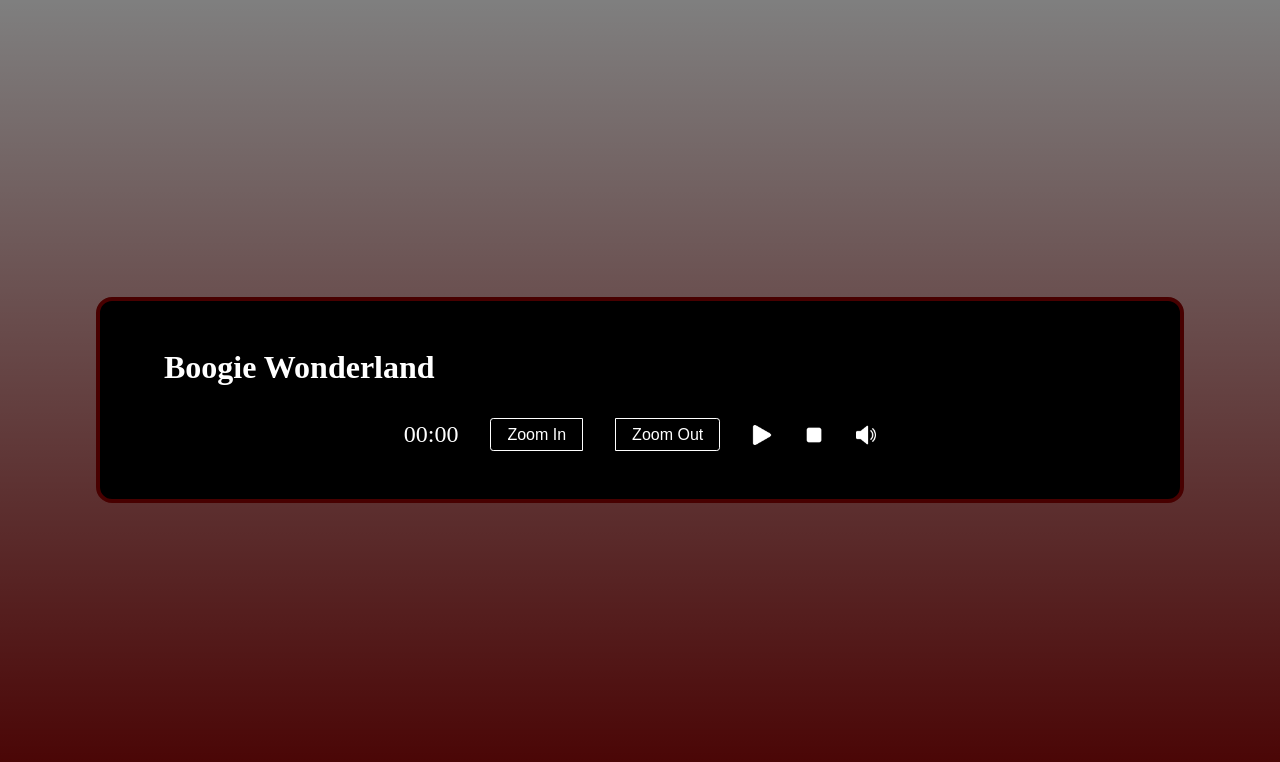
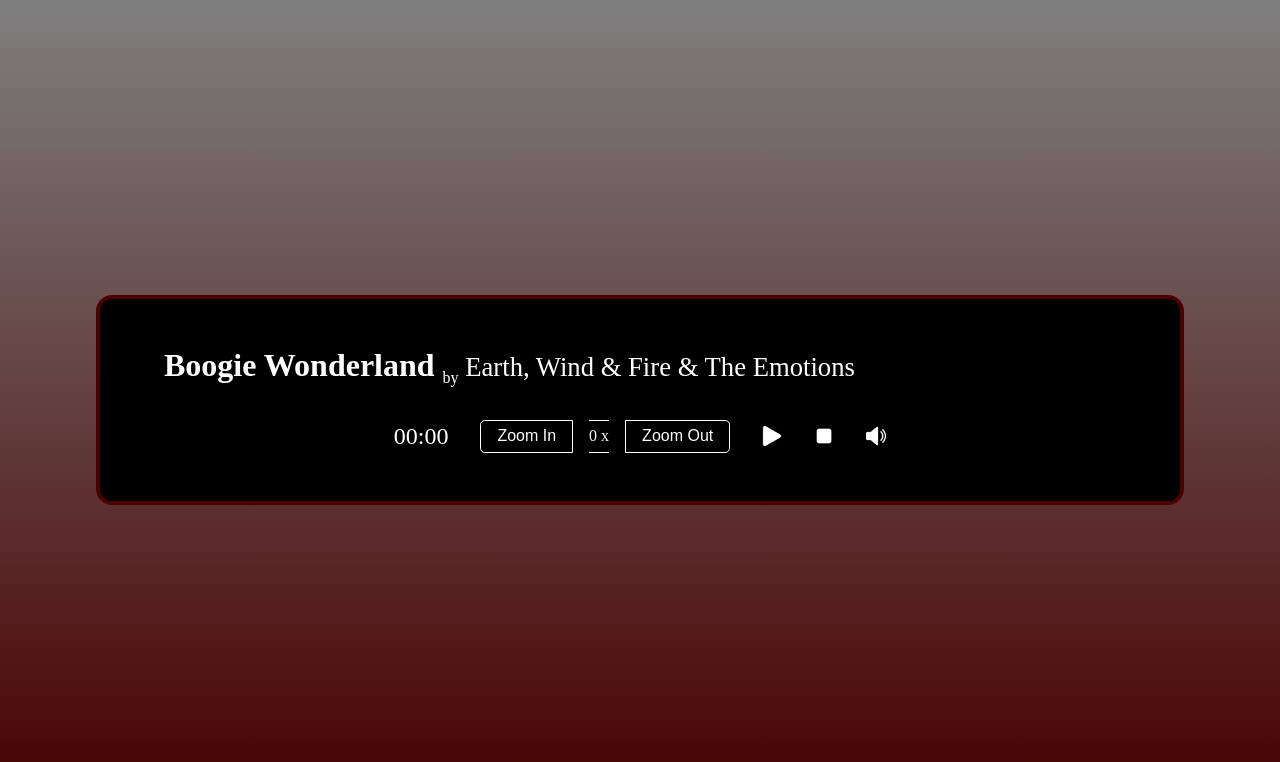
Before and after one commit to MikeXXd/Drupal_Art_prioject_JS, a plain HTML site: page index.html in a window 1280 px wide. Drawn offline with Linux system fonts and the light colour scheme.

Commit message:
Final Tuning and added ZoomInfo

```diff
--- a/index.html
+++ b/index.html
@@ -9,11 +9,15 @@
   </head>
   <body class="main">
     <div id="music" class="music">
-      <h1>Boogie Wonderland</h1>
+      <h1>
+        Boogie Wonderland <sub>by</sub
+        ><span> Earth, Wind & Fire & The Emotions</span>
+      </h1>
       <div id="waveform"></div>
       <div class="controls">
-        <span id="currentTime">00:00</span>
+        <span id="currentTime" class="time">00:00</span>
         <button id="zoomInBtn">Zoom In</button>
+        <span id="zoomInfo" class="zoom-info">0 x</span>
         <button id="zoomOutBtn">Zoom Out</button>
         <img id="playBtn" src="./media/play.png" alt="play/pause" />
         <img id="stopBtn" src="./media/stop.png" alt="stop" />
--- a/script.js
+++ b/script.js
@@ -1,11 +1,10 @@
 import WaveSurfer from "https://unpkg.com/wavesurfer.js@7/dist/wavesurfer.esm.js";
 
-// preset-----------------------------------start--
+// presets----------------------------------
+const MIN_PX_PER_SEC = 5; // ideal MIN_PX_PER_SEC for screen width: 1920px is 5, better to deal with it dynamically, but it's not the point of this project. See function init() at the end of this file.
+let INITIAL_ZOOM = 0; // 0 = no zoom
 
-const  MIN_PX_PER_SEC = 5; // ideal MIN_PX_PER_SEC for screen width: 1920px is 5
-
-// preset-----------------------------------end--
-
+// DOM elements------------------------------
 const zoomInBtn = document.getElementById("zoomInBtn");
 const zoomOutBtn = document.getElementById("zoomOutBtn");
 const actualTime = document.getElementById("currentTime");
@@ -13,8 +12,9 @@
 const stopBtn = document.getElementById("stopBtn");
 const muteBtn = document.getElementById("muteBtn");
 const playing = document.getElementById("music");
+const zoomInfo = document.getElementById("zoomInfo");
 
-
+// Wavesurfer instance-----------------------
 const wavesurfer = WaveSurfer.create({
   container: "#waveform",
   waveColor: "#A8DBA8",
@@ -28,6 +28,25 @@
 
 // console.log(wavesurfer.options);
 
+// Supporting functions----------------------------
+function formatTime(timeInSeconds) {
+  const minutes = Math.floor(timeInSeconds / 60);
+  const seconds = Math.floor(timeInSeconds % 60);
+  const milliseconds = Math.floor(
+    (timeInSeconds - Math.floor(timeInSeconds)) * 100
+  );
+  return `${minutes < 10 ? "0" : ""}${minutes}:${
+    seconds < 10 ? "0" : ""
+  }${seconds}.${milliseconds < 10 ? "0" : ""}${milliseconds}`;
+}
+
+function zoomStatusUpdate(number) {
+  let zoomStatus = INITIAL_ZOOM + number;
+  INITIAL_ZOOM = zoomStatus;
+  zoomInfo.textContent = `${zoomStatus} x`;
+}
+
+// Event listeners----------------------------------
 playBtn.onclick = () => {
   wavesurfer.playPause();
   if (playBtn.src.includes("play.png")) {
@@ -35,12 +54,9 @@
     playing.classList.add("playing");
   } else {
     playBtn.src = "./media/play.png";
-    playing.classList.remove("playing")
-
+    playing.classList.remove("playing");
   }
 };
-
-
 
 stopBtn.onclick = () => {
   wavesurfer.stop();
@@ -60,31 +76,20 @@
     return;
   }
   value *= 2;
+  zoomStatusUpdate(1);
   wavesurfer.zoom(value);
-  console.log("current minPxPerSec", value);
 };
 
 zoomOutBtn.onclick = () => {
   let value = wavesurfer.options.minPxPerSec;
   if (value > MIN_PX_PER_SEC) {
     value /= 2;
+    zoomStatusUpdate(-1);
   } else {
     return;
   }
   wavesurfer.zoom(value);
-  console.log("current minPxPerSec", value);
 };
-
-function formatTime(timeInSeconds) {
-  const minutes = Math.floor(timeInSeconds / 60);
-  const seconds = Math.floor(timeInSeconds % 60);
-  const milliseconds = Math.floor(
-    (timeInSeconds - Math.floor(timeInSeconds)) * 100
-  );
-  return `${minutes < 10 ? "0" : ""}${minutes}:${
-    seconds < 10 ? "0" : ""
-  }${seconds}.${milliseconds < 10 ? "0" : ""}${milliseconds}`;
-}
 
 wavesurfer.on(
   "timeupdate",
@@ -96,13 +101,7 @@
   wavesurfer.stop();
 });
 
-
-
-
-
-
-
-// NOT IN USE / JUST CONSOLE INFO.----------------------------------------start
+// Not finished Function - NOT IN PROPER USE / JUST INFO IN CONSOLE NOW ----- The challenge is to find way to provide initial value(currently served by "const MIN_PX_PER_SEC") for creation of wavesurfer instance, and then change it by this function, functionalities ZoomIn and ZoomOut depends on the "const MIN_PX_PER_SEC"-------------------------------------------------------
 async function init() {
   let div = document.getElementById("waveform");
   let pixels = 0;
@@ -118,4 +117,3 @@
 }
 
 init();
-// NOT IN USE / JUST CONSOLE INFO.----------------------------------------end
--- a/styles.css
+++ b/styles.css
@@ -19,9 +19,9 @@
   color: white;
   background: black;
   border-radius: 1rem;
-  border: .3rem solid #480000;
-  box-shadow: none; }
-
+  border: 0.3rem solid #480000;
+  box-shadow: none;
+}
 
 .music.playing {
   box-shadow: 0px 0px 10px 5px chartreuse;
@@ -33,7 +33,7 @@
     box-shadow: 0px 0px 10px 5px chartreuse;
   }
   100% {
-      box-shadow: 0px 0px 50px 5px  chartreuse;
+    box-shadow: 0px 0px 50px 5px chartreuse;
   }
 }
 
@@ -41,6 +41,15 @@
   margin-bottom: 1rem;
 }
 
+.music h1 > span {
+  font-size: smaller;
+  font-weight: lighter;
+}
+
+.music h1 > sub {
+  font-size: 0.5em;
+  font-weight: 100;
+}
 
 .controls {
   margin: 0 auto;
@@ -61,14 +70,14 @@
   transform: scale(1.2);
 }
 
-.controls > span {
+.time {
   margin: 0 1rem;
   font-size: 1.5rem;
 }
 
 .controls > button {
   margin: 0 1rem;
-  padding: .4rem 1rem;
+  padding: 0.4rem 1rem;
   font-size: 1rem;
   background: none;
   border: 1px solid;
@@ -77,20 +86,22 @@
   outline: none;
 }
 .controls button:first-of-type {
-  border-radius: 0.2rem 0 0 0.2rem;
+  border-radius: 0.3rem 0 0 0.3rem;
 }
 
 .controls button:last-of-type {
-  border-radius: 0 0.2rem 0.2rem 0;
+  border-radius: 0 0.3rem 0.3rem 0;
 }
 
 .controls button:hover {
   box-shadow: 0px 0px 10px 5px rgb(255, 170, 0);
 }
 
-.controls button:focus {
-  box-shadow: none
+.zoom-info {
+  border-top: 1px solid white;
+  border-bottom: 1px solid white;
+  margin: 0;
+  padding: 0.4rem 0;
+  font-size: 1rem;
+  color: white;
 }
-/* #waveform {
-  overflow: auto;
-} */
```
Also changed, not shown: media/zoomIn.png (deleted), 1 other file. Lines whose indentation alone changed are shown as unchanged.
